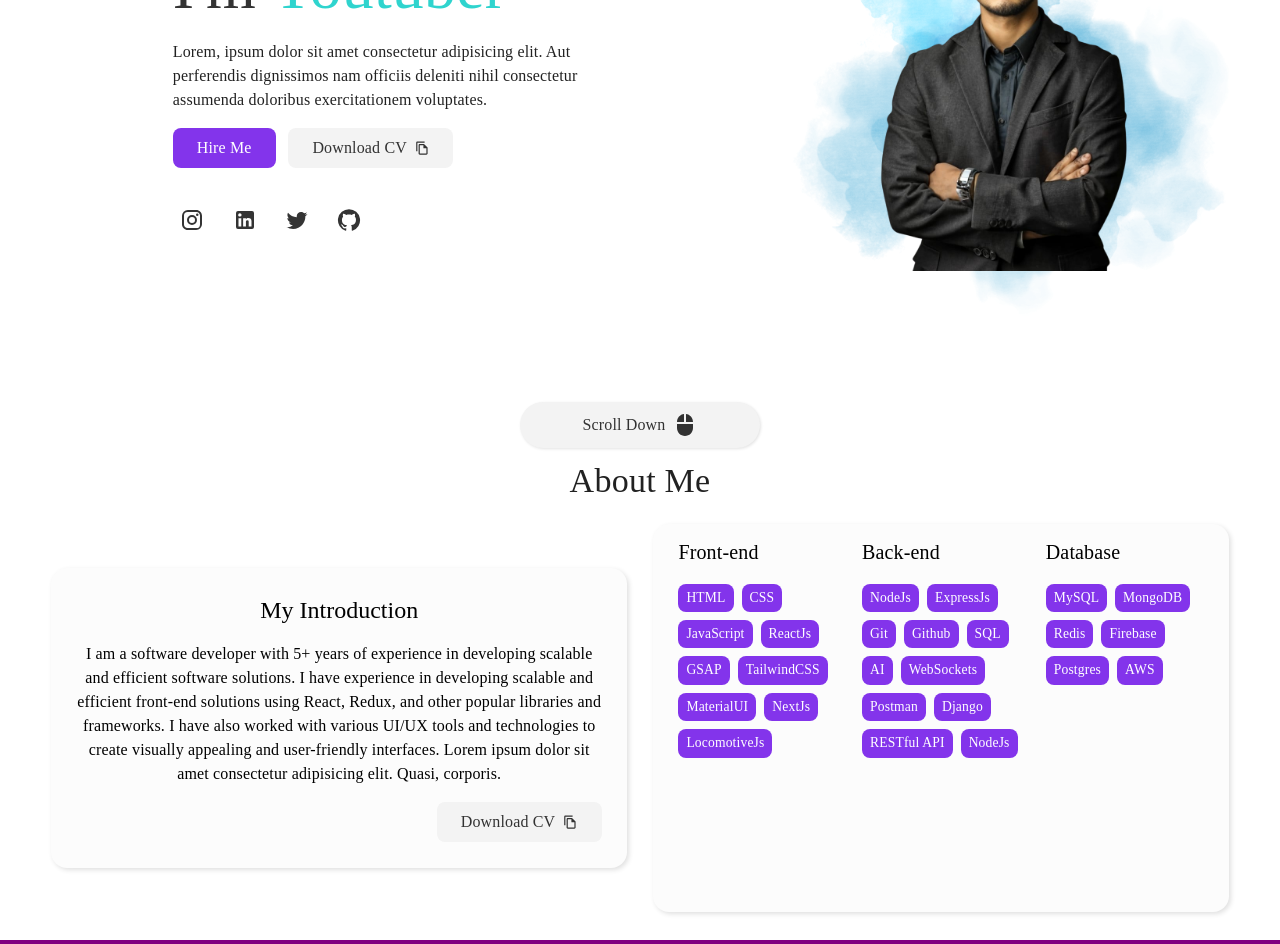
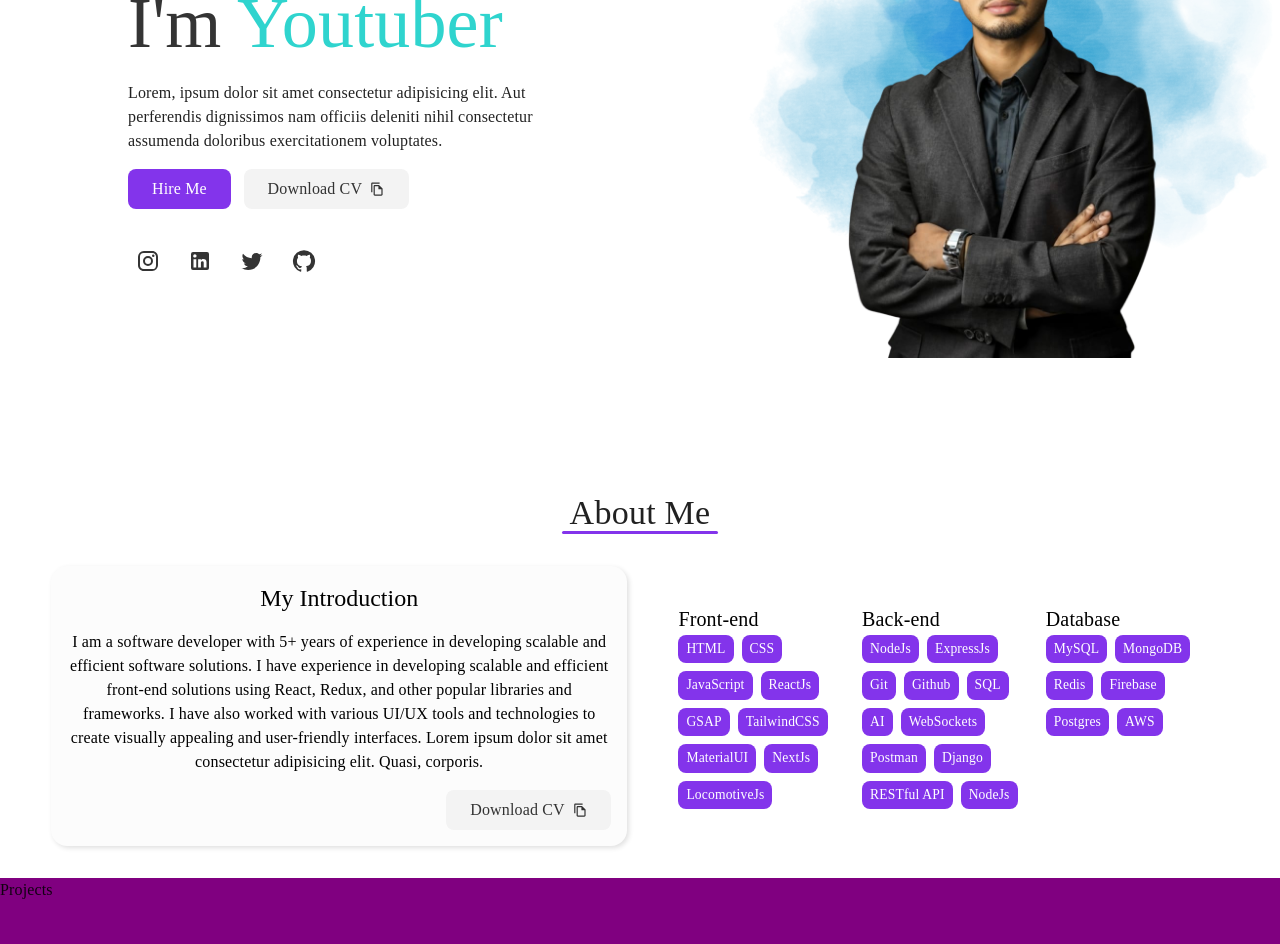
Before and after one commit to shadabmahtabi/Personal_Portfolio, a React (Vite) app: page / in a window 1280 px wide. Shown: the part 340-1284 px from the top of the page. Built offline with nearby package versions, Linux system fonts and the light colour scheme.

Commit message:
Fixes in about, landingpage, navbar and added download btn in sidebar

```diff
--- a/src/components/dialogs/Sidebar.jsx
+++ b/src/components/dialogs/Sidebar.jsx
@@ -1,18 +1,43 @@
-import { Dialog, Drawer, Stack } from '@mui/material'
-import React from 'react'
-import { NavLinks } from '../styles/StyledComponents'
+import { Dialog, Drawer, Stack, Typography } from "@mui/material";
+import React from "react";
+import { DownloadPurpleButton, NavLinks } from "../styles/StyledComponents";
+import { blueGreen } from "../../constants/colors";
+import { FileCopyOutlined as FileCopyOutlinedIcon } from "@mui/icons-material";
 
-const Sidebar = ({setIsSidebar}) => {
+const Sidebar = ({ setIsSidebar }) => {
   return (
     <Drawer open onClose={() => setIsSidebar(false)}>
-      <Stack width={"80vw"} height={"100vh"} gap={"2vh"} alignItems={"center"} paddingTop={"15vh"}>
+      <Typography
+        variant="h6"
+        color={blueGreen}
+        height={"10vh"}
+        padding={"3vh"}
+        fontFamily={"Gilroy"}
+        sx={{
+          userSelect: "none",
+        }}
+      >
+        Shadab Mahtabi.
+      </Typography>
+      <Stack
+        width={"80vw"}
+        height={"90vh"}
+        gap={"2vh"}
+        alignItems={"center"}
+        paddingTop={"1vh"}
+      >
         <NavLinks to={"#home"}>Home</NavLinks>
         <NavLinks to={"#about"}>About</NavLinks>
         <NavLinks to={"#projects"}>Projects</NavLinks>
         <NavLinks to={"#contact"}>Contact</NavLinks>
+        <DownloadPurpleButton
+          to={"/about"}
+        >
+          Download CV <FileCopyOutlinedIcon style={{ fontSize: ".9rem" }} />
+        </DownloadPurpleButton>
       </Stack>
     </Drawer>
-  )
-}
+  );
+};
 
-export default Sidebar
+export default Sidebar;
--- a/src/components/shared/Navbar.jsx
+++ b/src/components/shared/Navbar.jsx
@@ -35,7 +35,7 @@ const Navbar = () => {
           }
         }}
       >
-        <Typography variant="h6" color={blueGreen} sx={{
+        <Typography variant="h6" color={blueGreen} fontFamily={"Gilroy"} sx={{
           userSelect: "none"
         }}>
           Shadab Mahtabi.
--- a/src/components/specific/Aboutme.jsx
+++ b/src/components/specific/Aboutme.jsx
@@ -7,42 +7,74 @@ import { Skills, SkillsBox } from "../styles/StyledComponents";
 
 const Aboutme = () => {
   return (
-    <Box width={"100%"} height={{
-      xs: "100vh",
-      md: "60vh"
-    }} id="about" fontFamily={"Gilroy"}>
+    <Box
+      width={"100%"}
+      minHeight={{
+        xs: "100vh",
+        sm: "0vh",
+      }}
+      maxHeight={{
+        xs: "150vh",
+        md: "150vh",
+      }}
+      id="about"
+      fontFamily={"Gilroy"}
+      padding={{
+        xs: "4vh 0",
+        md: "2vh 0 4vh 0",
+      }}
+      display={"flex"}
+      alignItems={"center"}
+      flexDirection={"column"}
+      gap={"4vh"}
+    >
       <Typography
         variant="h4"
-        width={"100%"}
+        // width={"100%"}
         // bgcolor={"grey"}
         display={"flex"}
         alignItems={"center"}
         justifyContent={"center"}
         fontFamily={"inherit"}
+        sx={{
+          position: "relative",
+          padding: "0 1vh",
+
+          "&::after": {
+            content: '""',
+            position: "absolute",
+            bottom: "0%",
+            left: "0%",
+            width: "100%",
+            height: "3px",
+            backgroundColor: purpleBtn,
+            borderRadius: "1vh"
+          }
+        }}
       >
         About Me
       </Typography>
       <Box
         width={"100%"}
-        height={"90%"}
+        height={"80%"}
         display={"flex"}
         alignItems={"center"}
         justifyContent={"center"}
         flexDirection={{
           xs: "column",
-          md: "row"
+          md: "row",
         }}
         gap={{
-          xs: "2vh",
+          xs: "3vh",
           md: "2vw",
         }}
       >
         <Box
           width={{
-            xs: "90%",
+            xs: "95%",
             md: "45%",
           }}
-          maxHeight={"90%"}
+          height={"90%"}
           bgcolor={lightWhite}
           borderRadius={"2vh"}
           display={"flex"}
@@ -50,7 +82,7 @@ const Aboutme = () => {
           alignItems={"center"}
           justifyContent={"center"}
           gap={"2vh"}
-          padding={"2vw"}
+          padding={"2vh"}
           boxShadow={"2px 2px 5px #e0e0e0"}
         >
           <Typography
@@ -72,7 +104,8 @@ const Aboutme = () => {
             developing scalable and efficient front-end solutions using React,
             Redux, and other popular libraries and frameworks. I have also
             worked with various UI/UX tools and technologies to create visually
-            appealing and user-friendly interfaces. Lorem ipsum dolor sit amet consectetur adipisicing elit. Quasi, corporis.
+            appealing and user-friendly interfaces. Lorem ipsum dolor sit amet
+            consectetur adipisicing elit. Quasi, corporis.
           </Typography>
           <DownloadPurpleButton
             to={"/about"}
@@ -85,21 +118,21 @@ const Aboutme = () => {
         </Box>
         <Box
           width={{
-            xs: "90%",
+            xs: "95%",
             md: "45%",
           }}
-          height={{
+          minHeight={{
             xs: "45%",
             md: "90%",
           }}
-          bgcolor={lightWhite}
+          // bgcolor={lightWhite}
           borderRadius={"2vh"}
-          boxShadow={"2px 2px 5px #e0e0e0"}
+          // boxShadow={"2px 2px 5px #e0e0e0"}
           display={"flex"}
           justifyContent={"space-between"}
           padding={{
-            xs: "2vh",
-            md: "1vw 2vw"
+            xs: "1vh",
+            md: "1vw 2vw",
           }}
         >
           <Box height={"100%"} width={"30%"}>
@@ -109,7 +142,7 @@ const Aboutme = () => {
               fontFamily={"Gilroy"}
               color="initial"
               height={{
-                xs: "15%",
+                xs: "5vh",
                 md: "13%",
               }}
             >
@@ -134,7 +167,7 @@ const Aboutme = () => {
               fontFamily={"Gilroy"}
               color="initial"
               height={{
-                xs: "15%",
+                xs: "5vh",
                 md: "13%",
               }}
             >
@@ -161,7 +194,7 @@ const Aboutme = () => {
               fontFamily={"Gilroy"}
               color="initial"
               height={{
-                xs: "15%",
+                xs: "5vh",
                 md: "13%",
               }}
             >
--- a/src/components/specific/LandingPage.jsx
+++ b/src/components/specific/LandingPage.jsx
@@ -12,7 +12,9 @@ import {
   blueGreen,
   greyBtnColor,
   purpleBtn,
+  purpleBtnHover,
   textDark,
+  white,
 } from "../../constants/colors";
 import { Link } from "react-router-dom";
 import {
@@ -30,13 +32,13 @@ const LandingPage = () => {
     <Box
       width={"100%"}
       height={{
-        xs: "calc(98vh - 8vh)",
-        md: "calc(98vh - 8vh)",
+        xs: "calc(90vh - 8vh)",
+        md: "calc(100vh - 8vh)",
       }}
     >
       <Box
         width={"100%"}
-        height={"92%"}
+        height={"100%"}
         display={"flex"}
         alignItems={"center"}
         justifyContent={{
@@ -70,7 +72,6 @@ const LandingPage = () => {
             alignItems={"flex-start"}
             justifyContent={"center"}
             height={"100%"}
-            // bgcolor={"red"}
           >
             <Button
               variant="contained"
@@ -95,7 +96,7 @@ const LandingPage = () => {
               fontSize={{
                 xs: "3rem",
                 sm: "3.5rem",
-                sm: "4rem",
+                md: "4.5rem",
               }}
             >
               I'm{" "}
@@ -113,30 +114,40 @@ const LandingPage = () => {
               assumenda doloribus exercitationem voluptates.
             </p>
             <Box
+              width={{
+                xs: "100%",
+                md: "40vw",
+              }}
               display={"flex"}
+              justifyContent={{
+                xs: "center",
+                sm: "flex-start"
+              }}
               gap={{
                 xs: "2vh",
                 sm: "1vw",
               }}
             >
-              <Link
+              <Box
+                component={Link}
                 to={"/about"}
-                style={{
+                sx={{
                   textDecoration: "none",
-                  color: "inherit",
                   backgroundColor: purpleBtn,
-                  color: "#fff",
+                  color: white,
                   padding: "1vh 3vh",
                   borderRadius: "1vh",
+                  fontFamily: "Gilroy",
+                  fontWeight: "400",
+                  transition: "background-color 0.3s",
 
-                  "&::hover": {
-                    backgroundColor: greyBtnColor,
-                    color: textDark,
+                  "&:hover": {
+                    backgroundColor: purpleBtnHover,
                   },
                 }}
               >
                 Hire Me
-              </Link>
+              </Box>
               <DownloadPurpleButton to={"/about"}>
                 Download CV{" "}
                 <FileCopyOutlinedIcon style={{ fontSize: ".9rem" }} />
@@ -175,7 +186,7 @@ const LandingPage = () => {
           }}
           width={{
             xs: "100%",
-            md: "35%",
+            md: "45%",
           }}
           position={"relative"}
           display={"flex"}
@@ -185,11 +196,11 @@ const LandingPage = () => {
           <Box
             width={{
               xs: "400px",
-              md: "450px",
+              md: "100%",
             }}
             height={{
               xs: "400px",
-              md: "450px",
+              md: "100%",
             }}
           >
             <img
@@ -205,11 +216,11 @@ const LandingPage = () => {
           <Box
             width={{
               xs: "300px",
-              md: "400px",
+              md: "500px",
             }}
             height={{
               xs: "300px",
-              md: "400px",
+              md: "500px",
             }}
             sx={{
               position: "absolute",
@@ -230,10 +241,13 @@ const LandingPage = () => {
           </Box>
         </Box>
       </Box>
-      <Box
+      {/* <Box
         width={"100%"}
         height={"8%"}
-        display={"flex"}
+        display={{
+          xs: "none",
+          sm: "flex"
+        }}
         // alignItems={"center"}
         justifyContent={"center"}
       >
@@ -258,7 +272,7 @@ const LandingPage = () => {
         >
           Scroll Down <MouseIcon />
         </Box>
-      </Box>
+      </Box> */}
     </Box>
   );
 };
@@ -268,7 +282,7 @@ const IconBtn = ({ title, icon }) => {
     <Tooltip title={title}>
       <IconButton
         color="inherit"
-        size="small"
+        size={"small"}
         sx={{
           color: textDark,
           // bgcolor: greyBtnColor,
--- a/src/components/styles/StyledComponents.jsx
+++ b/src/components/styles/StyledComponents.jsx
@@ -43,7 +43,7 @@ export const DownloadPurpleButton = styled(Link)({
   alignItems: "center",
   gap: ".5rem",
   fontFamily: "gilroy",
-  fontWeight: "500",
+  fontWeight: "400",
   transition: ".5s",
   "&:hover": {
     backgroundColor: purpleBtn,
@@ -53,7 +53,7 @@ export const DownloadPurpleButton = styled(Link)({
 
 export const NavLinks = styled(Link)({
   width: "80%",
-  height: "10vh",
+  height: "7vh",
   // fontSize: ".9rem",
   cursor: "pointer",
   color: textDark,
@@ -106,6 +106,8 @@ export const Skills = styled(Box)({
   backgroundColor: purpleBtn,
   fontSize: ".85rem",
   borderRadius: "1vh",
+  wordBreak: "break-word",
+
   "&:hover": {
     backgroundColor: purpleBtnHover,
   }
```
